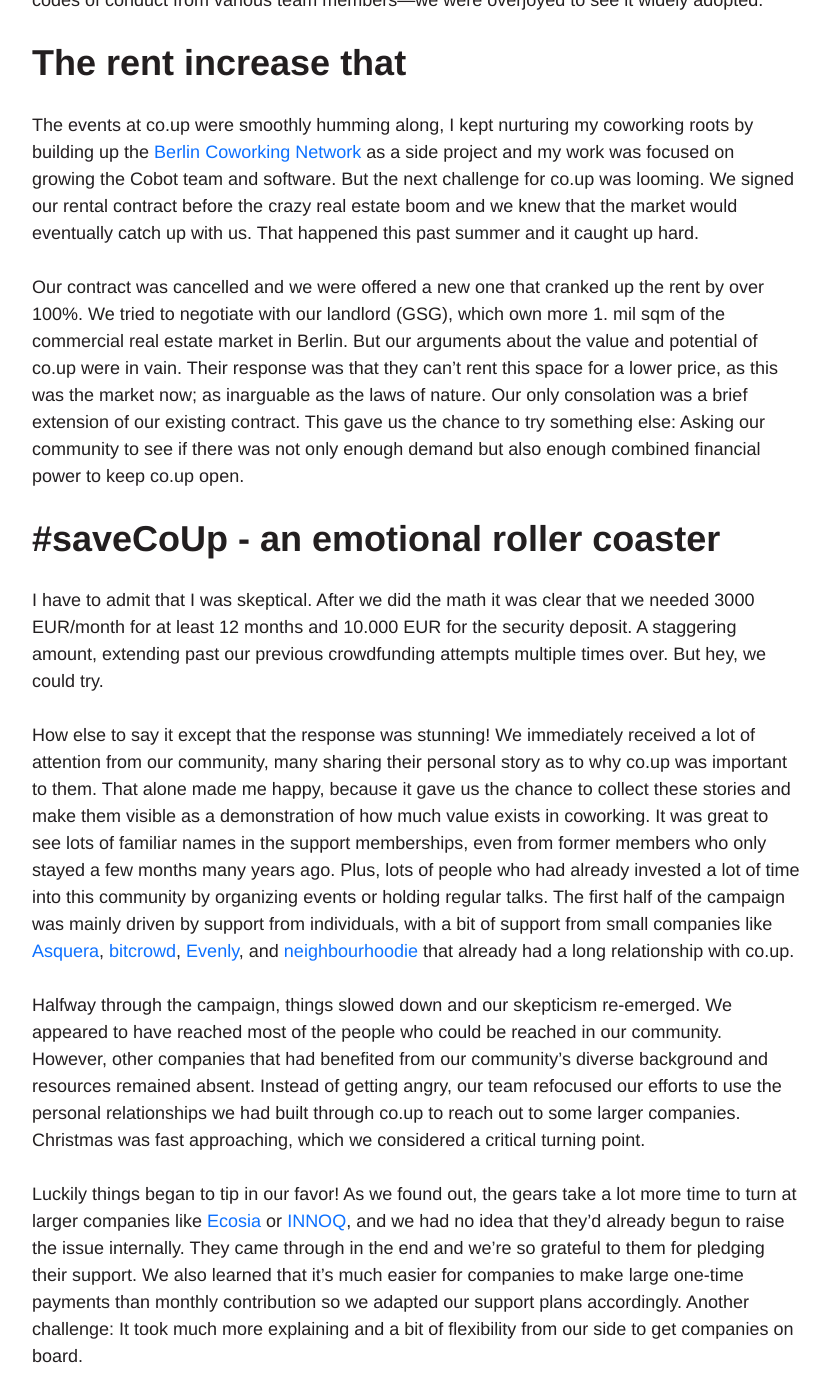
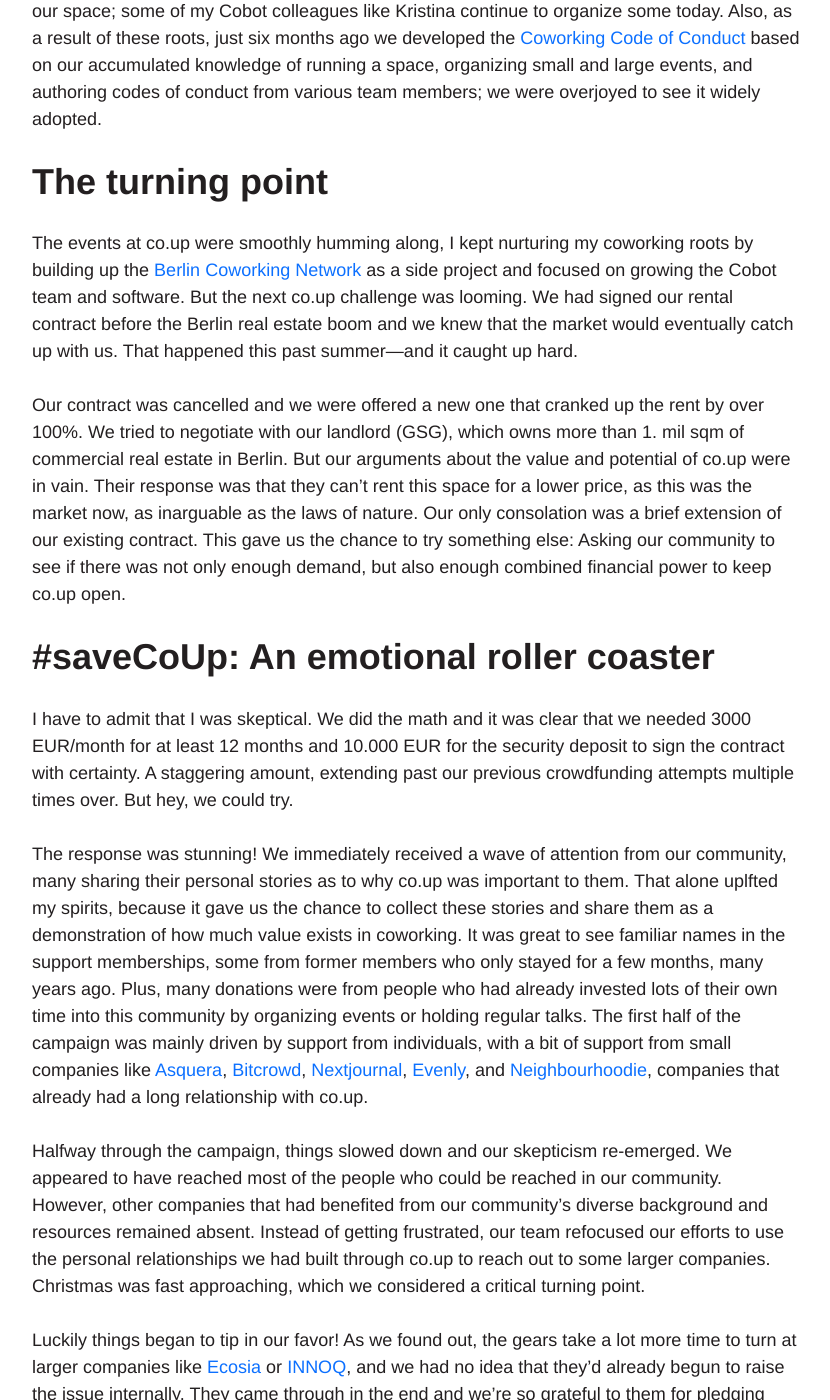
Before and after one commit to co-up/co-up.de, a Jekyll site: the page built from _posts/2020-01-06-2020-co-up-reborn.md, in a window 1280 px wide and 1400 px high, scrolled down 1099 px. Shown: the whole window, without its empty margins (224-1054 px from the left). Built offline with Jekyll 4.4.1, drawn with Linux system fonts in a browser that asks for light colours; our own code applies the rules of GitHub Pages for plain Markdown files; comment, search, counter and statistics services are not loaded; some of the changed text lies outside the part shown.

Commit message:
Update 2020-01-06-2020-co-up-reborn.md

```diff
--- a/_posts/2020-01-06-2020-co-up-reborn.md
+++ b/_posts/2020-01-06-2020-co-up-reborn.md
@@ -1,40 +1,42 @@
 ---
 author: Thilo
-title: 2020 co.up reborn
+title: 2020: co.up Reborn
 ---
 
-## phasing out coworking
+## Phasing out coworking
 
-A little more than two years ago we phased out our coworking offerings entirely. When I was first presented with that possibility, I was sad, but I also saw that it was the time to move on. While I'm still excited about the potential of coworking, our focus had clearly shifted to growing the Cobot team and we had barely gotten to know the new coworkers who joined our space. That’s not how we wanted our coworking space to operate. We looked around and saw that these days, there were many great alternatives to co.up in Berlin for interested coworkers that we could recommend. We were able to keep offering the space for events thanks to a continued sublease by our friends from the [Mapbox](https://www.mapbox.com/) dev team; they knew and understood the flow of the space in the evening and didn't mind that sometimes the floor would be filled with hundreds of people attending the various events that take place there.
+The #saveCoUp campaign is in its final stretch—which means that now’s the best time to share our story and what it means for the future of co.up! To give you the best understanding of what this campaign has meant to co.up, and to me personally, it’s best to start from the moment that co.up found its new purpose.
 
-## keeping co.ups soul and coworking roots
+A little over two years ago we phased out our coworking offerings entirely. When I was first presented with this possibility, I was sad, but I also understood that it was time to move on. While I'm still excited about the potential of coworking, our focus had clearly shifted to growing the Cobot team. We’d barely gotten to know the new coworkers who joined our space—and that wasn’t how we wanted our coworking space to operate. We looked around and saw that there were many great alternatives to co.up that had opened in Berlin for interested coworkers that we could easily recommend. We were able to keep offering the space for events thanks to a continued sublease by our friends from the [Mapbox](https://www.mapbox.com/) dev team; they knew and understood the flow of the space in the evening and didn't mind that sometimes the floor would be filled with hundreds of people attending the various events that take place there.
 
-Although I barely go to any meetups anymore myself, and haven't had much to do with coordinating them in co.up(thanks to our Office & Events Manager Claire), they‘re still important to me because free and accessible events played an important role in my career, mainly through meeting people and exposure to new ideas. I would even say that this led to the creation of co.up.
+## Keeping co.up’s soul and coworking roots
 
-In the beginning, my co-founder Alex and I used to run events together with other upstart companies in our office that put us in touch with the people that later would become our fist coworkers. These kinds of tech events have been an integral part of co.up from the beginning. Trying to keep them in our space even as the coworking wound down felt natural; some of my Cobot team members like Kristina keep organizing some until today. Also as a result of these roots just six months ago we developed the [Coworking Code of Conduct](http://coworkingcodeofconduct.org/) based on our accumulated knowledge of running a space, organizing small and large events, and authoring codes of conduct from various team members—we were overjoyed to see it widely adopted.
+Although I barely go to any meetups anymore myself, and haven't had much to do with coordinating them in co.up (thanks to our Office & Events Manager Claire), they’re still important to me because free and accessible events played an important role in my career, mainly through meeting people and exposure to new ideas. I would even say that this led to the creation of co.up.
 
-## The rent increase that
+In the beginning, my Co-founder Alex and I used to run events together with other upstart companies in our office, which put us in contact with the people who would later would become our fist coworkers. These kinds of tech events have been an integral part of co.up from the beginning. It felt natural that even as coworking wound down, we’d try to keep these events in our space; some of my Cobot colleagues like Kristina continue to organize some today. Also, as a result of these roots, just six months ago we developed the [Coworking Code of Conduct](http://coworkingcodeofconduct.org/) based on our accumulated knowledge of running a space, organizing small and large events, and authoring codes of conduct from various team members; we were overjoyed to see it widely adopted.
 
-The events at co.up were smoothly humming along, I kept nurturing my coworking roots by building up the [Berlin Coworking Network](https://www.facebook.com/berlincoworking/) as a side project and my work was focused on growing the Cobot team and software. But the next challenge for co.up was looming. We signed our rental contract before the crazy real estate boom and we knew that the market would eventually catch up with us. That happened this past summer and it caught up hard.
+## The turning point
 
-Our contract was cancelled and we were offered a new one that cranked up the rent by over 100%. We tried to negotiate with our landlord (GSG), which own more 1. mil sqm of the commercial real estate market in Berlin. But our arguments about the value and potential of co.up were in vain. Their response was that they can't rent this space for a lower price, as this was the market now; as inarguable as the laws of nature. Our only consolation was a brief extension of our existing contract. This gave us the chance to try something else: Asking our community to see if there was not only enough demand but also enough combined financial power to keep co.up open.
+The events at co.up were smoothly humming along, I kept nurturing my coworking roots by building up the [Berlin Coworking Network](https://www.facebook.com/berlincoworking/) as a side project and focused on growing the Cobot team and software. But the next co.up challenge was looming. We had signed our rental contract before the Berlin real estate boom and we knew that the market would eventually catch up with us. That happened this past summer—and it caught up hard.
 
-## #saveCoUp - an emotional roller coaster
+Our contract was cancelled and we were offered a new one that cranked up the rent by over 100%. We tried to negotiate with our landlord (GSG), which owns more than 1. mil sqm of  commercial real estate in Berlin. But our arguments about the value and potential of co.up were in vain. Their response was that they can't rent this space for a lower price, as this was the market now, as inarguable as the laws of nature. Our only consolation was a brief extension of our existing contract. This gave us the chance to try something else: Asking our community to see if there was not only enough demand, but also enough combined financial power to keep co.up open.
 
-I have to admit that I was skeptical. After we did the math it was clear that we needed 3000 EUR/month for at least 12 months and 10.000 EUR for the security deposit. A staggering amount, extending past our previous crowdfunding attempts multiple times over. But hey, we could try.
+## #saveCoUp: An emotional roller coaster
 
-How else to say it except that the response was stunning! We immediately received a lot of attention from our community, many sharing their personal story as to why co.up was important to them. That alone made me happy, because it gave us the chance to collect these stories and make them visible as a demonstration of how much value exists in coworking. It was great to see lots of familiar names in the support memberships, even from former members who only stayed a few months many years ago. Plus, lots of people who had already invested a lot of time into this community by organizing events or holding regular talks. The first half of the campaign was mainly driven by support from individuals, with a bit of support from small companies like [Asquera](https://asquera.de/), [bitcrowd](https://bitcrowd.net/), [Evenly](https://evenly.io/), and [neighbourhoodie](https://neighbourhood.ie/) that already had a long relationship with co.up.
+I have to admit that I was skeptical. We did the math and it was clear that we needed 3000 EUR/month for at least 12 months and 10.000 EUR for the security deposit to sign the contract with certainty. A staggering amount, extending past our previous crowdfunding attempts multiple times over. But hey, we could try.
 
-Halfway through the campaign, things slowed down and our skepticism re-emerged. We appeared to have reached most of the people who could be reached in our community. However, other companies that had benefited from our community’s diverse background and resources remained absent. Instead of getting angry, our team refocused our efforts to use the personal relationships we had built through co.up to reach out to some larger companies. Christmas was fast approaching, which we considered a critical turning point.
+The response was stunning! We immediately received a wave of attention from our community, many sharing their personal stories as to why co.up was important to them. That alone uplfted my spirits, because it gave us the chance to collect these stories and share them as a demonstration of how much value exists in coworking. It was great to see familiar names in the support memberships, some from former members who only stayed for a few months, many years ago. Plus, many donations were from people who had already invested lots of their own time into this community by organizing events or holding regular talks. The first half of the campaign was mainly driven by support from individuals, with a bit of support from small companies like [Asquera](https://asquera.de/), [Bitcrowd](https://bitcrowd.net/), [Nextjournal](https://nextjournal.com/), [Evenly](https://evenly.io/), and [Neighbourhoodie](https://neighbourhood.ie/), companies that already had a long relationship with co.up.
 
-Luckily things began to tip in our favor! As we found out, the gears take a lot more time to turn at larger companies like [Ecosia](https://www.ecosia.org/?c=en) or [INNOQ](https://www.innoq.com/en/), and we had no idea that they’d already begun to raise the issue internally. They came through in the end and we’re so grateful to them for pledging their support. We also learned that it’s much easier for companies to make large one-time payments than monthly contribution so we adapted our support plans accordingly. Another challenge: It took much more explaining and a bit of flexibility from our side to get companies on board.
+Halfway through the campaign, things slowed down and our skepticism re-emerged. We appeared to have reached most of the people who could be reached in our community. However, other companies that had benefited from our community’s diverse background and resources remained absent. Instead of getting frustrated, our team refocused our efforts to use the personal relationships we had built through co.up to reach out to some larger companies. Christmas was fast approaching, which we considered a critical turning point.
 
-Things looked really good as we neared Christmas. With commitments from [talent.io](https://www.talent.io/?utm_source=affiliate&utm_medium=referral_link&utm_campaign=[aff]-de-co_up), [Camunda](https://camunda.com/) and [Twillio](https://www.twilio.com/), plus a staggeringly high personal one-time payment, we secured the funding of the security deposit and shot past 90% for the recurring payments by December 19th. On that morning we felt like celebrating; the fact that both budgets are made up of almost 50% by companies and 50% by individuals proved that co.up serves as a connector for the local tech ecosystem, something I’m very proud of.
+Luckily things began to tip in our favor! As we found out, the gears take a lot more time to turn at larger companies like [Ecosia](https://www.ecosia.org/?c=en) or [INNOQ](https://www.innoq.com/en/), and we had no idea that they’d already begun to raise the issue internally. They came through in the end and we’re so grateful to them for pledging their support. We also learned that it’s much easier for companies to make large one-time payments than monthly contributions so we adapted our support plans accordingly. Another challenge: It took much more explaining and a plenty of flexibility from our side to get companies on board.
 
-But the day took a unexpected turn. During lunch a Mapbox team member informed me that they would have to cancel their sublease with us after a recent downsizing of their dev team here in Berlin 🙁. Instead of celebrating, we needed to pivot directly into [searching for a new 3rd floor office renter](../rent-office.html). Still, we considered the crowdfunding a huge success and remain hopeful that we’ll be able to find a new sublease partner.
+Things looked really good as we neared Christmas. With commitments from [talent.io](https://www.talent.io/?utm_source=affiliate&utm_medium=referral_link&utm_campaign=[aff]-de-co_up), [Camunda](https://camunda.com/) and [Twilio](https://www.twilio.com/), plus a staggeringly high personal one-time payment, we secured the funding of the security deposit and shot past 90% for the recurring payments by December 19th. That morning we felt like celebrating! The fact that both budgets are made up of almost 50% companies and 50% individuals proved that co.up serves as a connector for the local tech ecosystem, something I’m very proud of.
 
-## This was just the beginning
+But the day took a unexpected turn. During lunch a Mapbox team member informed me that they would have to cancel their sublease with us after a recent downsizing of their dev team here in Berlin 🙁. Instead of celebrating, we needed to pivot directly into [searching for a new 3rd floor office renter](../rent-office.html). Still, we consider the crowdfunding a huge success that has given us not only financial resources, but a wellspring of social and community resources with which to jump into the next chapter of co.up. We remain hopeful that we’ll be able to find a new sublease partner soon.
 
-Above all else, we now see further ways how we as co.up can help bring usergroups, local companies, and individual talent together and help them to help each other. These ideas and new projects will be shared in another post. For me personally, #saveCoUp has become a rebirth of co.up—with a expanded mission that I'm looking forward to pursuing alongside everyone else involved.
+## Just the beginning
+
+Above all else, we now see a mountain of new ways to help bring usergroups, local companies, and individual talent together and help them help each other. These ideas and new projects will be shared in another post. For me personally, #saveCoUp has become a rebirth of co.up—now with a expanded mission that I'm looking forward to pursuing alongside everyone else involved.
 
 2020 is off to a great start. 🙂
```
